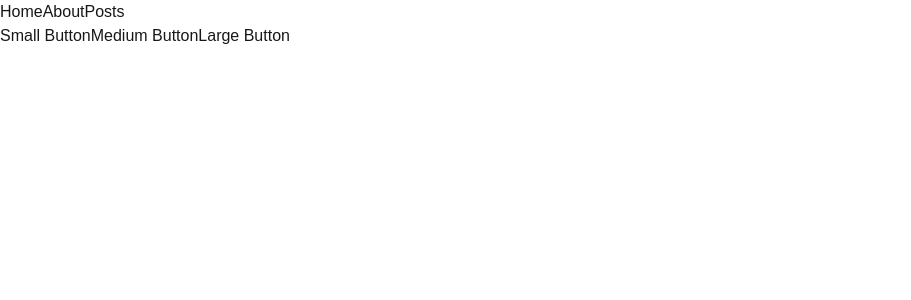
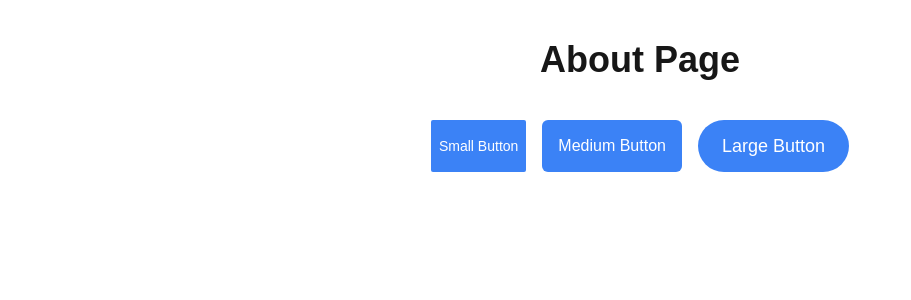
Before and after one commit to Milkitalu/alx-project-0x02-setup, a Next.js app in the folder alx-project-0x02/: page /about in a window 1280 px wide. Shown: the top 300 px of the page, without its empty margins (0-911 px from the left). Built offline with nearby package versions, Linux system fonts and the light colour scheme.

Commit message:
After last update and testing functionality

```diff
--- a/alx-project-0x02/components/common/Button.tsx
+++ b/alx-project-0x02/components/common/Button.tsx
@@ -1,10 +1,25 @@
 
 import React from 'react';
-   import { ButtonProps } from '@/interfaces';
+import { ButtonProps } from '../../interfaces';
 
-   const Button: React.FC<ButtonProps> = ({ size, shape, children }) => {
+const Button: React.FC<ButtonProps> = ({ size, shape, onClick, children }) => {
+  const sizeClasses = {
+    small: 'px-2 py-1 text-sm',
+    medium: 'px-4 py-2 text-md',
+    large: 'px-6 py-3 text-lg',
+  };
+
+  const shapeClasses = {
+    'rounded-sm': 'rounded-sm',
+    'rounded-md': 'rounded-md',
+    'rounded-full': 'rounded-full',
+  };
+
   return (
-       <button className={`${size} ${shape}`}>
+    <button
+      onClick={onClick}
+      className={`bg-blue-500 text-white ${sizeClasses[size]} ${shapeClasses[shape]} focus:outline-none`}
+    >
       {children}
     </button>
   );
--- a/alx-project-0x02/components/common/PostModal.tsx
+++ b/alx-project-0x02/components/common/PostModal.tsx
@@ -1,29 +1,46 @@
-
+// components/common/PostModal.tsx
 import React, { useState } from 'react';
 
-   const PostModal = ({ onSubmit }) => {
+interface PostModalProps {
+  isOpen: boolean;
+  onClose: () => void;
+  onSave: (title: string, content: string) => void;
+}
+
+const PostModal: React.FC<PostModalProps> = ({ isOpen, onClose, onSave }) => {
   const [title, setTitle] = useState('');
   const [content, setContent] = useState('');
 
-     const handleSubmit = () => {
-       onSubmit({ title, content });
+  const handleSave = () => {
+    onSave(title, content);
+    setTitle('');
+    setContent('');
+    onClose();
   };
 
+  if (!isOpen) return null;
+
   return (
-       <div>
-        <form action="">
+    <div className="fixed inset-0 bg-gray-600 bg-opacity-50 flex justify-center items-center">
+      <form className="bg-white p-6 rounded shadow-md">
+        <h2 className="text-2xl mb-4">Create Post</h2>
         <input
           type="text"
+          placeholder="Title"
           value={title}
           onChange={(e) => setTitle(e.target.value)}
-           placeholder="Title"
+          className="border p-2 mb-4 w-full"
         />
         <textarea
+          placeholder="Content"
           value={content}
           onChange={(e) => setContent(e.target.value)}
-           placeholder="Content"
+          className="border p-2 mb-4 w-full"
         />
-         <button onClick={handleSubmit}>Submit</button>
+        <div className="flex justify-end">
+          <button onClick={onClose} className="bg-gray-500 text-white px-4 py-2 rounded mr-2">Cancel</button>
+          <button onClick={handleSave} className="bg-blue-500 text-white px-4 py-2 rounded">Save</button>
+        </div>
       </form>
     </div>
   );
--- a/alx-project-0x02/components/layout/Header.tsx
+++ b/alx-project-0x02/components/layout/Header.tsx
@@ -1,14 +1,21 @@
-
 import React from 'react';
 import Link from 'next/link';
 
-const Header = () => {
+const Header: React.FC = () => {
   return (
-    <nav>
-      <Link href="/home">Home</Link>
-      <Link href="/about">About</Link>
-      <Link href="/posts">Posts</Link>
-    </nav>
+    <header className="bg-gray-800 text-white p-4">
+      <nav className="container mx-auto flex justify-between">
+        <Link href="/home">
+          <a className="text-lg font-bold">Home</a>
+        </Link>
+        <Link href="/about">
+          <a className="text-lg font-bold">About</a>
+        </Link>
+        <Link href="/posts">
+          <a className="text-lg font-bold">Posts</a>
+        </Link>
+      </nav>
+    </header>
   );
 };
 
--- a/alx-project-0x02/interfaces/index.ts
+++ b/alx-project-0x02/interfaces/index.ts
@@ -8,6 +8,8 @@ export interface CardProps {
   export interface ButtonProps {
     size: 'small' | 'medium' | 'large';
     shape: 'rounded-sm' | 'rounded-md' | 'rounded-full';
+    onClick: () => void;
+    children: React.ReactNode;
   }
 
   export interface PostProps {
--- a/alx-project-0x02/pages/about.tsx
+++ b/alx-project-0x02/pages/about.tsx
@@ -1,18 +1,24 @@
 
 import React from 'react';
-   import Button from '@/components/common/Button';
-   import Header from '@/components/layout/Header';
+import Button from '../components/common/Button';
 
-   const About = () => {
+const About: React.FC = () => {
+  return (
+    <div className="container mx-auto">
+      <h1 className="text-4xl font-bold text-center mt-10">About Page</h1>
+      <div className="flex justify-center mt-10 space-x-4">
+        <Button size="small" shape="rounded-sm" onClick={() => alert('Small Button Clicked')}>
+          Small Button
+        </Button>
+        <Button size="medium" shape="rounded-md" onClick={() => alert('Medium Button Clicked')}>
+          Medium Button
+        </Button>
+        <Button size="large" shape="rounded-full" onClick={() => alert('Large Button Clicked')}>
+          Large Button
+        </Button>
+      </div>
+    </div>
+  );
+};
 
-     return (
-       <div>
-        <Header />
-         <Button size="small" shape="rounded-sm">Small Button</Button>
-         <Button size="medium" shape="rounded-md">Medium Button</Button>
-         <Button size="large" shape="rounded-full">Large Button</Button>
-       </div>
-     );
-   };
-
-   export default About;
+export default About;
--- a/alx-project-0x02/pages/home.tsx
+++ b/alx-project-0x02/pages/home.tsx
@@ -1,23 +1,41 @@
+import React, { useState } from 'react';
+import PostModal from '../components/common/PostModal';
 
-import React, { useState } from 'react';
-import Header from '@/components/layout/Header';
-   import PostModal from '@/components/common/PostModal';
-   import Card from '@/components/common/Card';
+interface Post {
+  title: string;
+  content: string;
+}
 
-   const Home = () => {
-    <Header />
-     const [posts, setPosts] = useState([]);
+const Home: React.FC = () => {
+  const [isModalOpen, setIsModalOpen] = useState(false);
+  const [posts, setPosts] = useState<Post[]>([]);
 
-     const addPost = (post) => {
-       setPosts([...posts, post]);
+  const handleSavePost = (title: string, content: string) => {
+    setPosts([...posts, { title, content }]);
   };
 
   return (
-       <div>
-         <PostModal onSubmit={addPost} />
+    <div className="container mx-auto">
+      <h1 className="text-4xl font-bold text-center mt-10">Home Page</h1>
+      <button
+        onClick={() => setIsModalOpen(true)}
+        className="bg-blue-500 text-white px-4 py-2 rounded mt-4"
+      >
+        Create Post
+      </button>
+      <PostModal
+        isOpen={isModalOpen}
+        onClose={() => setIsModalOpen(false)}
+        onSave={handleSavePost}
+      />
+      <div className="mt-10">
         {posts.map((post, index) => (
-           <Card key={index} title={post.title} content={post.content} />
+          <div key={index} className="border p-4 rounded shadow-md mb-4">
+            <h2 className="text-xl font-bold">{post.title}</h2>
+            <p>{post.content}</p>
+          </div>
         ))}
+      </div>
     </div>
   );
 };
```
Lines whose indentation alone changed are shown as unchanged.
